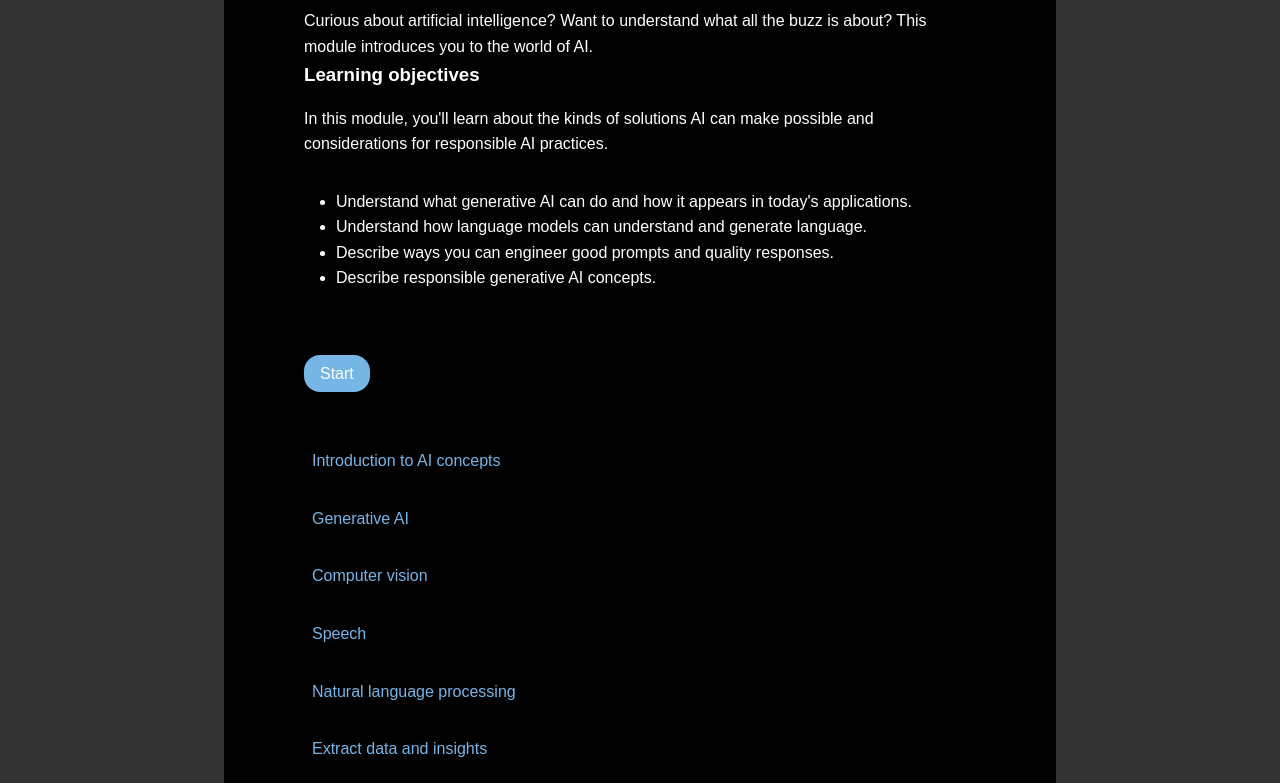
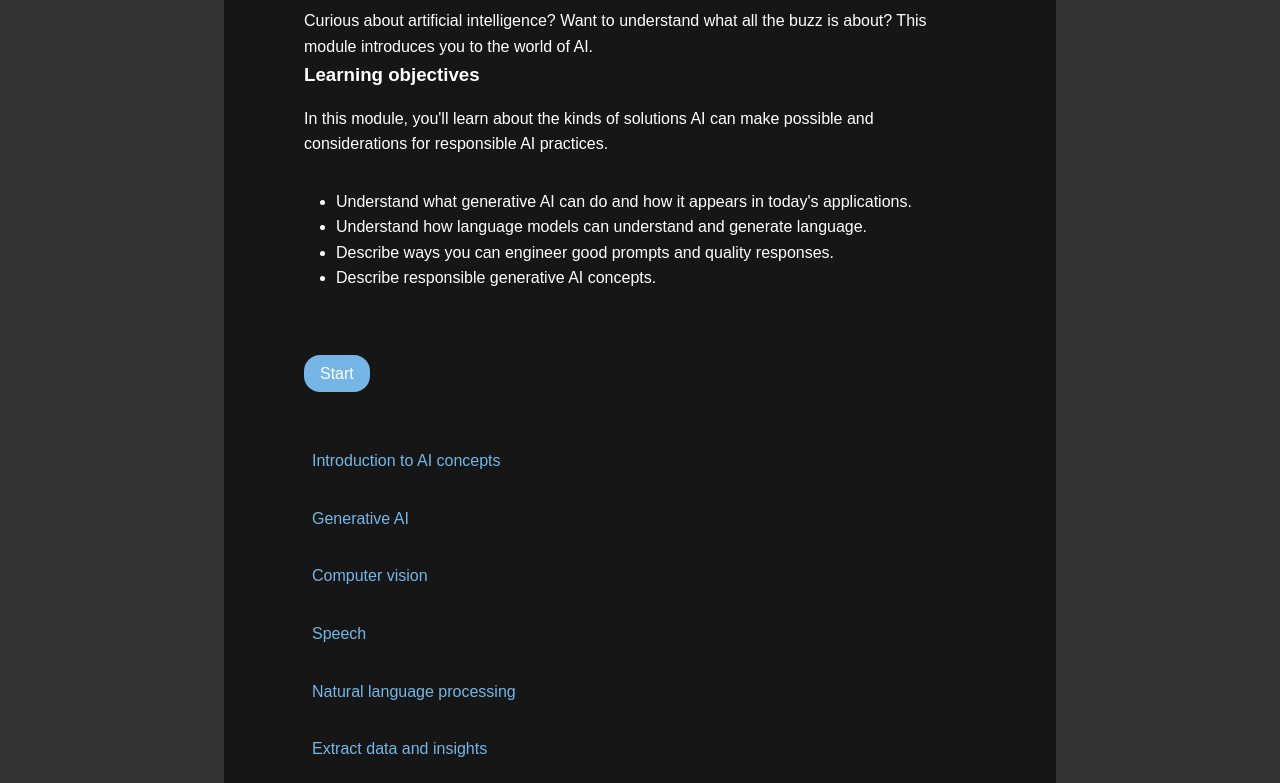
Before and after one commit to Dillip-J/lms_project, a plain HTML site: page subpages/ai.html in a window 1280 px wide. Shown: the part 252-1035 px from the top of the page. Drawn offline with Linux system fonts and the light colour scheme.

Commit message:
Update module.css

```diff
--- a/css/module.css
+++ b/css/module.css
@@ -136,7 +136,7 @@ main {
   display: flex;
   flex-direction: column;
   width: 65%;
-  background-color: black;
+  background-color: rgba(0, 0, 0, 0.562);
   color: #fff;
 }
 
```
